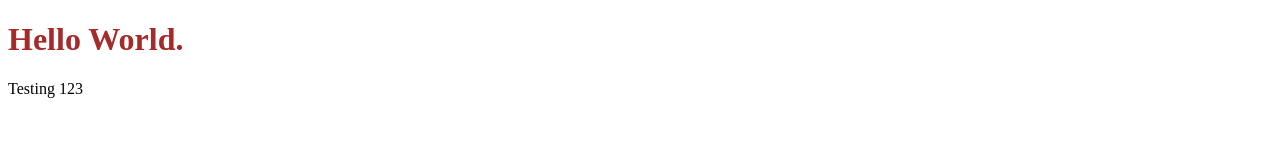
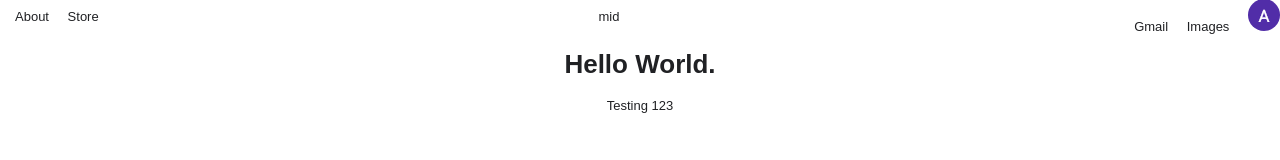
Before and after one commit to pxlgltch/google-homepage, a plain HTML site: page index.html in a window 1280 px wide. Drawn offline with Linux system fonts and the light colour scheme.

Commit message:
header structure build

```diff
--- a/index.html
+++ b/index.html
@@ -1,6 +1,22 @@
 <!DOCTYPE html>
-<head></head>
+<head>
+    <link href="main.css" rel="stylesheet" type="text/css">
+</head>
 <body>
-    <h1 style='color:brown;'>Hello World.</h1>
+    <div id="topbar">
+        <div id="leftblock">
+            <a href="">About</a>
+            <a href="">Store</a>
+        </div>
+        <div id="middleblock">mid</div>
+        <div id="rightblock">
+            <a href="">Gmail</a>
+            <a href="">Images</a>
+            <a href="" class="icon"></a>
+            <img src="login.png">
+        </div>
+    </div>
+
+    <h1>Hello World.</h1>
     <p>Testing 123</p>
 </body>
--- /dev/null
+++ b/main.css
@@ -0,0 +1,47 @@
+body {
+    font-family: arial,sans-serif;
+    font-size: small;
+    text-align: center;
+    background: #fff;
+    color:#202124;
+    height: 100%;
+    margin: 0;
+    padding: 0;
+}
+
+a {
+    padding-left: 15px;
+    text-decoration: none;
+    color: #202124;
+    cursor: pointer;
+}
+
+a:hover {
+    text-decoration: underline;
+    opacity: 0.85;
+}
+
+img {
+    border-radius: 50%;
+}
+
+.icon {
+    background-image: "googleimagegrid.png";
+    height: 32px;
+    width: 32px;
+}
+
+#topbar {
+    width: 100%;
+    height: 32px;
+    display: flex;
+    flex-direction: row;
+    flex-wrap: nowrap;
+    align-items:center;
+    justify-content: center;
+    font-size: 13px;
+}
+
+#middleblock {
+    flex-grow: 1;
+}
```
Also changed, not shown: googleimagegrid.png (added).
